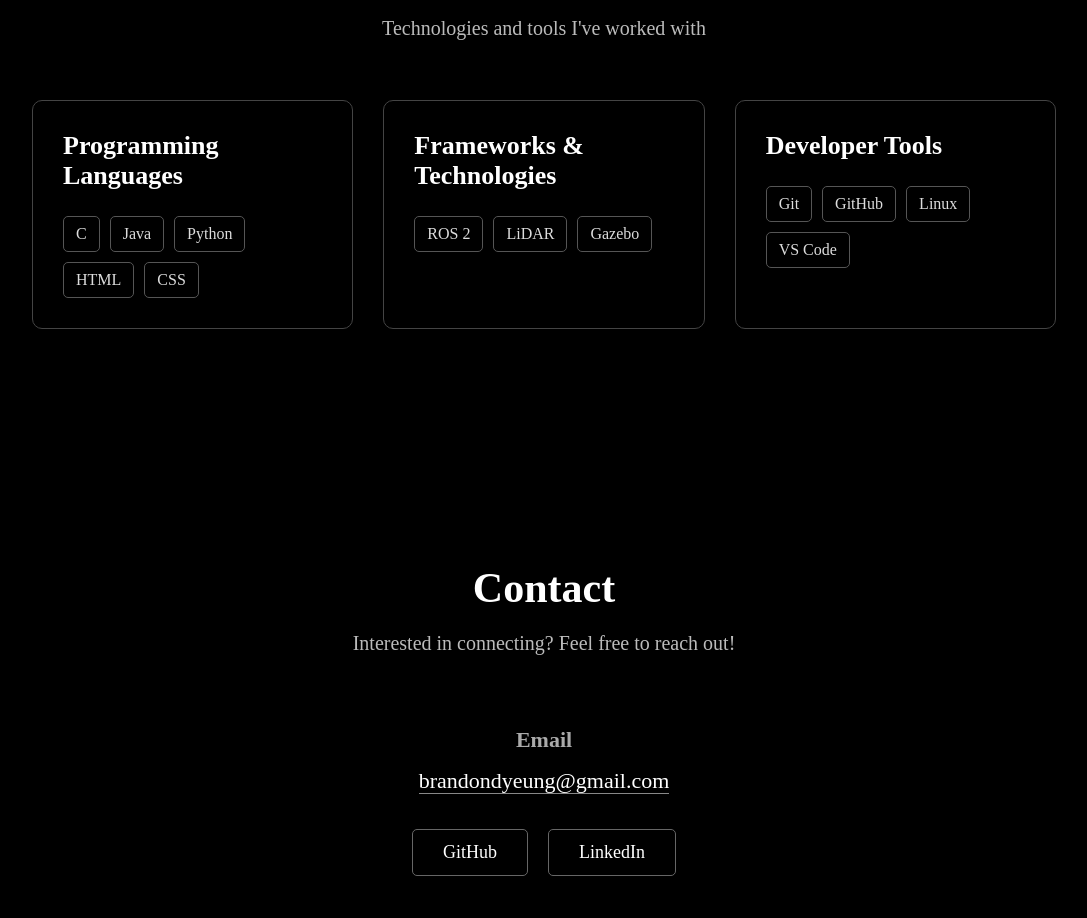
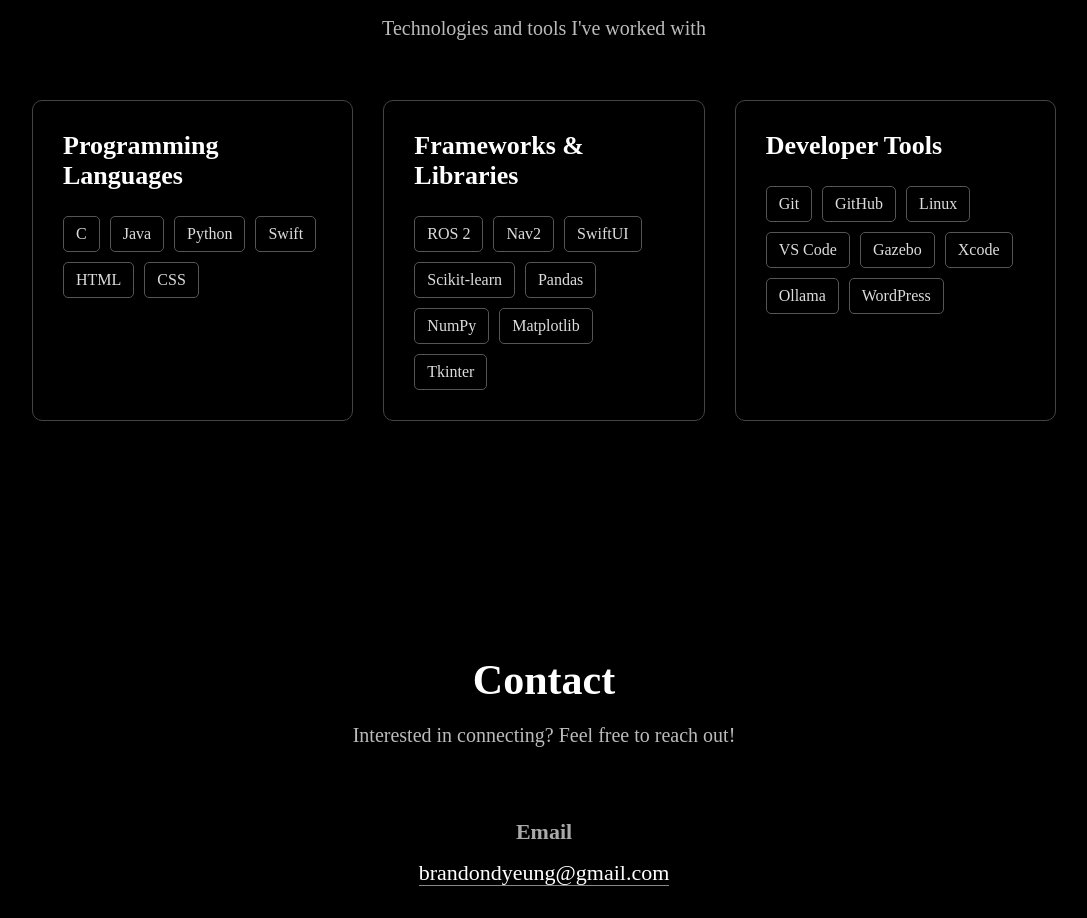
Before and after one commit to byeung1/personal-portfolio, a plain HTML site: page index.html in a window 1280 px wide. Shown: the part 3440-4358 px from the top of the page, without its empty margins (96-1183 px from the left). Drawn offline with Linux system fonts and the light colour scheme.

Commit message:
Updated skills section

```diff
--- a/index.html
+++ b/index.html
@@ -243,18 +243,24 @@
                             <li>C</li>
                             <li>Java</li>
                             <li>Python</li>
+                            <li>Swift</li>
                             <li>HTML</li>
                             <li>CSS</li>
                         </ul>
                     </div>
 
                     <div class="skill-category">
-                        <h3>Frameworks & Technologies</h3>
+                        <h3>Frameworks & Libraries</h3>
 
                         <ul class="skill-list">
                             <li>ROS 2</li>
-                            <li>LiDAR</li>
-                            <li>Gazebo</li>
+                            <li>Nav2</li>
+                            <li>SwiftUI</li>
+                            <li>Scikit-learn</li>
+                            <li>Pandas</li>
+                            <li>NumPy</li>
+                            <li>Matplotlib</li>
+                            <li>Tkinter</li>
                         </ul>
                     </div>
 
@@ -266,6 +272,10 @@
                             <li>GitHub</li>
                             <li>Linux</li>
                             <li>VS Code</li>
+                            <li>Gazebo</li>
+                            <li>Xcode</li>
+                            <li>Ollama</li>
+                            <li>WordPress</li>
                         </ul>
                     </div>
 
```
